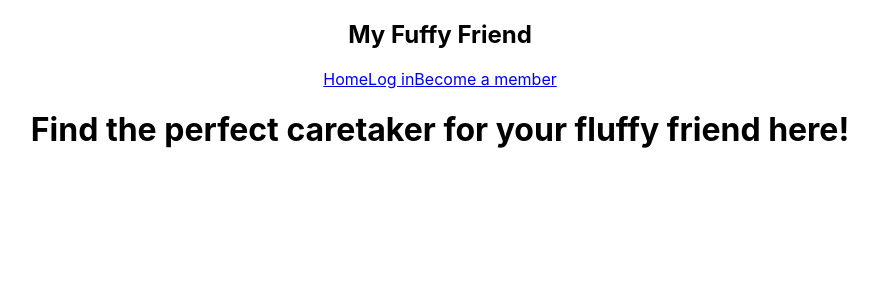
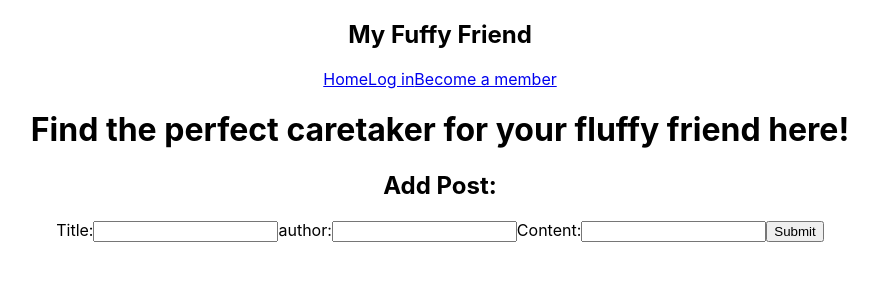
Before and after one commit to b-izad/capstone_frontend, a React (Create React App) app: page / in a window 1280 px wide. Shown: the top 300 px of the page, without its empty margins (200-1078 px from the left). Built offline with nearby package versions, Linux system fonts and the light colour scheme.

Commit message:
added newpost component

```diff
--- a/package.json
+++ b/package.json
@@ -6,6 +6,7 @@
     "@testing-library/jest-dom": "^5.16.5",
     "@testing-library/react": "^13.3.0",
     "@testing-library/user-event": "^13.5.0",
+    "axios": "^0.27.2",
     "react": "^18.2.0",
     "react-dom": "^18.2.0",
     "react-router-dom": "^6.3.0",
--- a/src/App.js
+++ b/src/App.js
@@ -1,11 +1,37 @@
-
-import './App.css';
-import Login from './components/login.js';
-import Home from './components/home.js';
-import Signup from './components/signup';
-import {BrowserRouter , Route, Routes, Link} from 'react-router-dom';
+import "./App.css";
+import axios from "axios";
+import Login from "./components/Login.js";
+import Home from "./components/Home.js";
+import Signup from "./components/SignUp";
+import { BrowserRouter, Route, Routes, Link } from "react-router-dom";
+import { useState } from "react";
+import NewPostForm from "./components/NewPostForm";
 
 function App() {
+  const [posts, setPosts] = useState([]);
+
+  // useEffect(() => {
+  //   getPosts();
+  // }, []);
+
+  const addPost = (title, author, content) => {
+    axios
+      .post(`${process.env.REACT_APP_BACKEND_URL}/posts`, {
+        title,
+        author,
+        content,
+      })
+      .then((result) => {
+        const newPost = {
+          post_id: result.data.post.post_id,
+          title: result.data.post.title,
+          author: result.data.post.owner,
+        };
+        setPosts([...posts, newPost]);
+      })
+      .catch((error) => console.log(error.response.data));
+  };
+
   return (
     <div className="App">
       <BrowserRouter>
@@ -14,17 +40,18 @@ function App() {
           <Link to="/">Home</Link>
           <Link to="/login">Log in</Link>
           <Link to="/signup">Become a member</Link>
-
         </nav>
 
         <Routes>
-          <Route path="/" element={<Home/>}/>
-          <Route path="/login" element={<Login/>}/>
-          <Route path="/signup" element={<Signup/>}/>
-
-
+          <Route path="/" element={<Home />} />
+          <Route path="/login" element={<Login />} />
+          <Route path="/signup" element={<Signup />} />
         </Routes>
       </BrowserRouter>
+      <section className="newPost">
+        <h1>Add Post:</h1>
+        <NewPostForm onAddPostCallback={addPost} />
+      </section>
     </div>
   );
 }
--- /dev/null
+++ b/src/components/NewPostForm.js
@@ -0,0 +1,66 @@
+import React, { useState } from "react";
+import PropTypes from "prop-types";
+
+const NewPostForm = ({ onAddPostCallback }) => {
+  const [formFields, setFormFields] = useState({
+    title: "",
+    author: "",
+    content: "",
+  });
+
+  const onTitleChange = (event) => {
+    setFormFields({ ...formFields, title: event.target.value });
+  };
+
+  const onContentChange = (event) => {
+    setFormFields({ ...formFields, content: event.target.value });
+  };
+
+  const onAuthorChange = (event) => {
+    setFormFields({ ...formFields, author: event.target.value });
+  };
+
+  const onFormSubmit = (event) => {
+    event.preventDefault();
+
+    onAddPostCallback(formFields.title, formFields.author, formFields.content);
+
+    setFormFields({
+      title: "",
+      author: "",
+      content: "",
+    });
+  };
+
+  return (
+    <form className="form-box" onSubmit={onFormSubmit}>
+      <label htmlFor="postTitle">Title:</label>
+      <input
+        name="formTitle"
+        value={formFields.title}
+        onChange={onTitleChange}
+        required
+      />
+      <label htmlFor="postAuthor">author:</label>
+      <input
+        name="postAuthor"
+        value={formFields.author}
+        onChange={onAuthorChange}
+        required
+      />
+      <label htmlFor="postContent">Content:</label>
+      <input
+        name="formContent"
+        value={formFields.content}
+        onChange={onContentChange}
+        required
+      />
+      <button type="submit">Submit</button>
+    </form>
+  );
+};
+
+NewPostForm.propTypes = {
+  onAddPostCallback: PropTypes.func.isRequired,
+};
+export default NewPostForm;
```
Also changed, not shown: src/components/Post.js (added, +19 -0 lines), src/components/PostList.js (added, +30 -0 lines), src/components/UserList.js (added, +30 -0 lines), src/components/signup.js (+51 -15 lines), src/components/User.js (added), 2 other files (tests, documents, lock files or other folders). Lines whose indentation alone changed are shown as unchanged.
